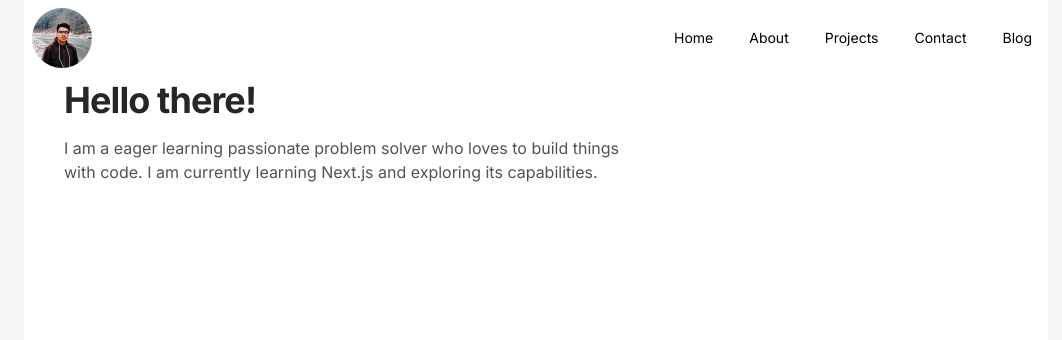
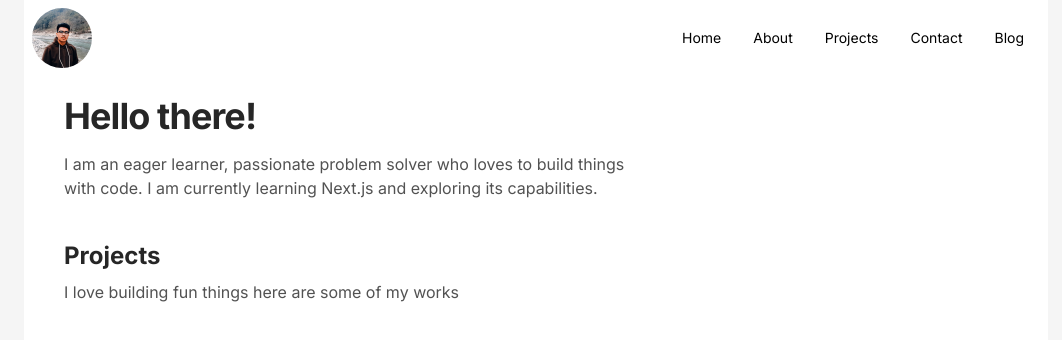
Before and after one commit to SSworup77/sworup-shrestha-portfolio, a Next.js app: page / in a window 1280 px wide. Shown: the top 340 px of the page, without its empty margins (104-1166 px from the left). Built offline with nearby package versions, Linux system fonts and the light colour scheme.

Commit message:
added the navbar animations with blur backdrop

```diff
--- /dev/null
+++ b/app/components/Projects.tsx
@@ -0,0 +1,17 @@
+import React from "react";
+const Projects = () => {
+  const projects=[
+    {image:'/edusity-project.png',title:'Edusity Landing page'}
+  ]
+	return (
+		<div className="md:mt-10 mt-6 ">
+			<div className="font-bold text-2xl text-primary">Projects</div>
+			<div className="text-secondary md:mt-2">I love building fun things here are some of my works</div>
+      <div>
+
+      </div>
+		</div>
+	);
+};
+
+export default Projects;
--- a/app/components/navbar/Navbar.tsx
+++ b/app/components/navbar/Navbar.tsx
@@ -28,26 +28,26 @@ const Navbar = () => {
 			<motion.nav
 				animate={{
 					boxShadow: scrolled ? "var(--shadow-aceternity)" : "none",
-					width:scrolled?"50%":"100%",
-					y:scrolled?10:0,
+					width: scrolled ? "50%" : "100%",
+					y: scrolled ? 10 : 0,
 				}}
 				transition={{
 					duration: 0.3,
-					ease:"easeInOut",
-				 }}
-				className="flex fixed inset-x-0 top-0 max-w-5xl mx-auto items-center rounded-full justify-between p-2"
+					ease: "easeInOut",
+				}}
+				className="flex fixed inset-x-0 top-0 max-w-5xl mx-auto items-center rounded-full justify-between p-2 backdrop-blur-sm bg-neutral/50"
 			>
 				<Image
 					src="/profile.jpg"
 					height={100}
 					width={100}
 					alt="Profile"
-					className="rounded-full h-15 w-15"
+					className="rounded-full sm:h-12 sm:w-12 md:h-15 md:w-15"
 				/>
-				<div className="flex items-center gap-5">
+				<div className="hidden md:flex items-center sm:flex">
 					{navItems.map((item, idx) => (
 						<Link
-							className="relative px-2 py-1 text-sm"
+							className="relative px-4 py-1 text-sm"
 							href={item.href}
 							key={idx}
 							onMouseEnter={() => setHovered(idx)}
--- a/app/page.tsx
+++ b/app/page.tsx
@@ -1,16 +1,20 @@
 import Image from "next/image";
 import Container from "./components/container";
+import Projects from "./components/Projects";
 
 export default function Home() {
 	return (
 		<div className="flex min-h-screen items-start justify-start">
 			<Container className="min-h-[200vh] p-4 md:p-10">
-				<h1 className="font-bold tracking-tight text-2xl md:text-4xl mt-10 text-primary">Hello there!</h1>
+				<h1 className="font-bold tracking-tight text-2xl md:text-4xl sm:text-3xl sm:mt-16 md:mt-14 text-primary">
+					Hello there!
+				</h1>
 				<p className="text-secondary text-sm md:text-base pt-4 max-w-xl">
-					I am a eager learning passionate problem solver who loves to build
+					I am an eager learner, passionate problem solver who loves to build
 					things with code. I am currently learning Next.js and exploring its
 					capabilities.
 				</p>
+				<Projects />
 			</Container>
 		</div>
 	);
--- a/package.json
+++ b/package.json
@@ -9,6 +9,7 @@
     "lint": "next lint"
   },
   "dependencies": {
+    "lucide-react": "^0.536.0",
     "motion": "^12.23.12",
     "next": "15.4.5",
     "react": "19.1.0",
```
Also changed, not shown: public/edusity-project.png (added), 1 other file (tests, documents, lock files or other folders).
